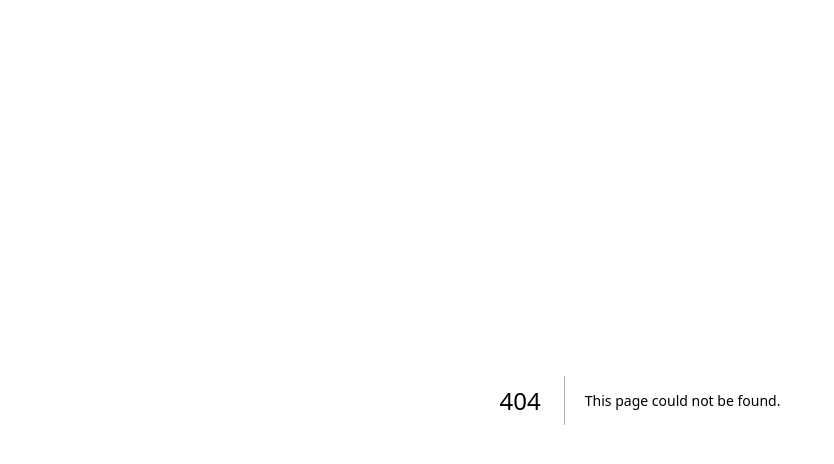
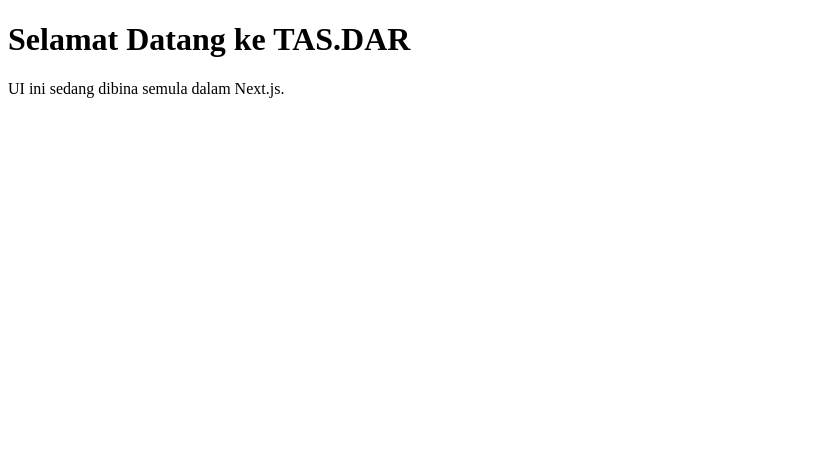
Before and after one commit to 2324-duatigaduaempat/tasdar_ai, a Next.js app: page / in a window 1280 px wide. Before the commit this address had no page. Shown: the top 464 px of the page, without its empty margins (0-834 px from the left). Built offline with nearby package versions, Linux system fonts and the light colour scheme.

Commit message:
Add files via upload

```diff
--- /dev/null
+++ b/pages/index.js
@@ -0,0 +1,9 @@
+
+export default function Home() {
+  return (
+    <main>
+      <h1>Selamat Datang ke TAS.DAR</h1>
+      <p>UI ini sedang dibina semula dalam Next.js.</p>
+    </main>
+  );
+}
```
